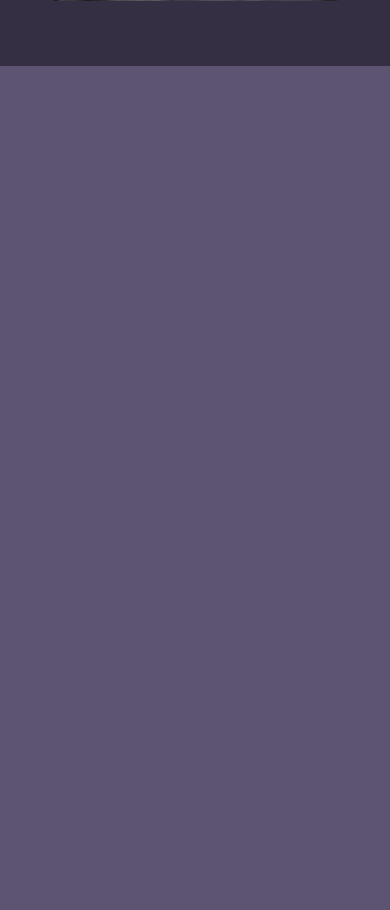
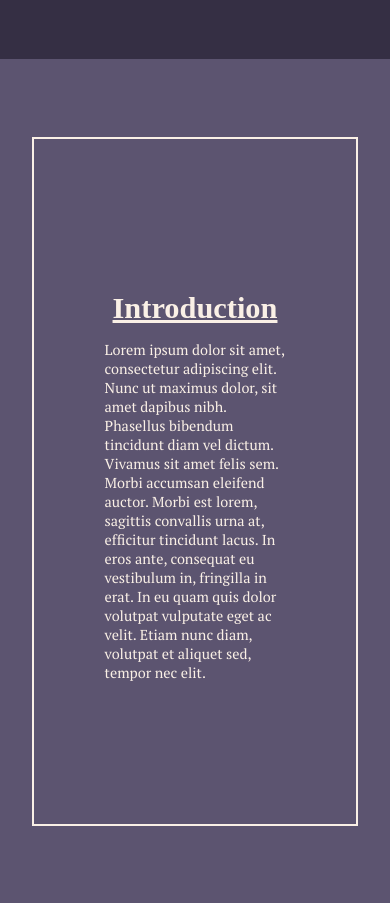
Before and after one commit to zzixM/Portfolio-V0.2, a plain HTML site: page index.html in a window 390 px wide. Shown: the part 980-1890 px from the top of the page. Drawn offline with Linux system fonts and the light colour scheme; a web font is replaced by a local one.

Commit message:
adjusted, text size, placment and padding. added new section

```diff
--- a/index-style.css
+++ b/index-style.css
@@ -26,7 +26,7 @@ body{
     min-width: fit-content;
 }
 .primary-nav{
-    margin: 1% 1%;
+    margin: auto 1%;
     text-align: center;
 }
 .push-right{
@@ -62,6 +62,12 @@ body{
     justify-content: center;
     align-items: center;
 }
+.flex-container-column{
+    display: flex;
+    flex-direction: column;
+    justify-content: center;
+    align-items: center;
+}
 .title-hero{
     background: #352F44;
 }
@@ -89,6 +95,9 @@ body{
     grid-row-start: 3;
     grid-row-end: 4;
 }
+.introduction-hero{
+    background: #5C5470;
+}
 .upper{
     text-transform: uppercase;
 }
@@ -107,9 +116,7 @@ body{
 .small{
     font-size: 0.9rem;
 }
-.introduction-hero{
-    background: #5C5470;
-}
+
 .primary-headings{
     font-family: 'Inria Serif', serif;
     color: #B9B4C7;
@@ -151,22 +158,62 @@ body{
     border-radius: 5px;
     max-width: 50%;
 }
-
-@media (max-width: 1000px) {
+#introduction-content{
+    width: 80%;
+    height: 80%;
+    padding: 5px;
+    border: 2px solid #FAF0E6;
+}
+#introduction-heading{
+    text-decoration: underline;
+    margin-bottom: 0px;
+}
+#introduction-para-container{
+    width: 60%;
+}
+#introduction-para{
+    padding: 0px 50px;
+}
+@media (max-width: 1200px) {
+    #introduction-para-container{
+        width: 70%;
+    }
     .primary-nav a{
         font-size: 1.2rem;
         padding: 5px;
         margin: 0px;
     }
+
+}
+
+@media (max-width: 1000px) {
+    #introduction-para-container{
+        width: 80%;
+    }
+    .primary-nav a{
+        font-size: 1.2rem;
+        margin: 0px;
+    }
+    #introduction-heading{
+        font-size: 1.9rem;
+    }
+    #introduction-para{
+        font-size: 1.2rem;
+    }
+
 }
 
 @media (max-width: 900px){
+    .topnav{
+        flex-direction: column;
+    }
     .nav-logo {
         display: flex;
         margin-left: 1%;
     }
     #logo-heading{
         margin-left: 0px;
+        font-size: 2.5rem;
     }
     .primary-nav a{
         font-size: 1.2rem;
@@ -174,7 +221,7 @@ body{
         margin: 0px;
     }
     #title-heading{
-        font-size: 1.9rem;
+        font-size: 2.9rem;
     }
     #title-subheading{
         font-size: 1.2rem;
@@ -189,6 +236,10 @@ body{
 }
 
 @media (max-width: 650px) {
+    .page-title{
+        grid-row-start: 1;
+        grid-row-end: 2;
+    }
     .page-title-para{
         display: flex;
         flex-direction: column;
@@ -223,3 +274,16 @@ body{
         padding-bottom: 10px;
     }
 }
+
+@media (max-width: 650px) {
+    #introduction-heading{
+        text-decoration: underline;
+    }
+    #introduction-para-container{
+        width: 90%;
+    }
+    #introduction-para{
+        padding: 0px 50px;
+        font-size: 0.9rem;
+    }
+}
--- a/index.html
+++ b/index.html
@@ -18,7 +18,7 @@
                 <img id="dev-logo" src="./assets/images/dev-logo.png" alt="Developer Logo - Image">
             </a>
 
-            <h2 class="upper mid secondary-headings" id="logo-heading">zzixm dev</h2>
+            <h2 class="upper mid-large secondary-headings" id="logo-heading">zzixm dev</h2>
         </div>
         <nav class="primary-nav push-right mid primary-para">
             <a class="active mid primary-para" href="#about">About</a> |
@@ -48,8 +48,22 @@
         </div>
     </section>
 
-    <section class="introduction-hero sect">
+    <section class="introduction-hero sect flex-container">
+        <div class="flex-container-column" id="introduction-content">
+            <h2 class="mid-large secondary-headings" id="introduction-heading">Introduction</h2>
+            <div id="introduction-para-container">
+                <p class="mid primary-para" id="introduction-para">
+                Lorem ipsum dolor sit amet, consectetur adipiscing elit.
+                Nunc ut maximus dolor, sit amet dapibus nibh. Phasellus bibendum tincidunt diam vel dictum.
+                Vivamus sit amet felis sem. Morbi accumsan eleifend auctor.
+                Morbi est lorem, sagittis convallis urna at, efficitur tincidunt lacus.
+                In eros ante, consequat eu vestibulum in, fringilla in erat.
+                In eu quam quis dolor volutpat vulputate eget ac velit.
+                Etiam nunc diam, volutpat et aliquet sed, tempor nec elit.
+                </p>
+            </div>
 
+        </div>
     </section>
 
 </body>
```
